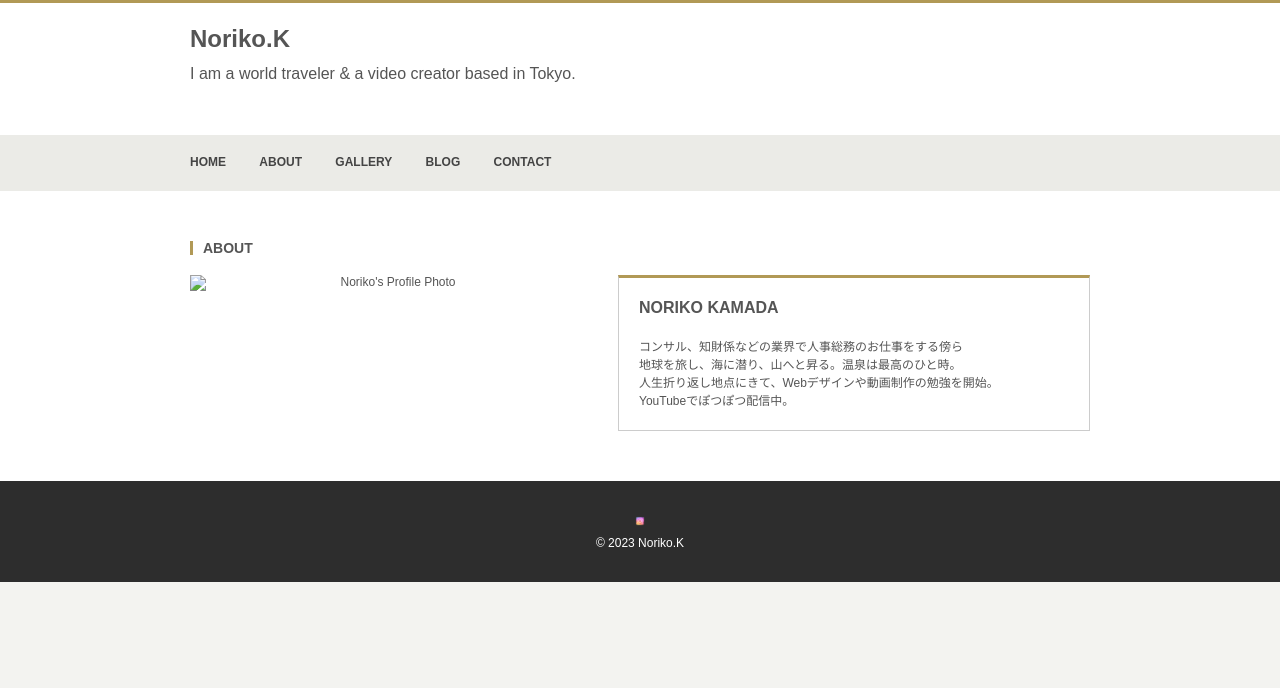
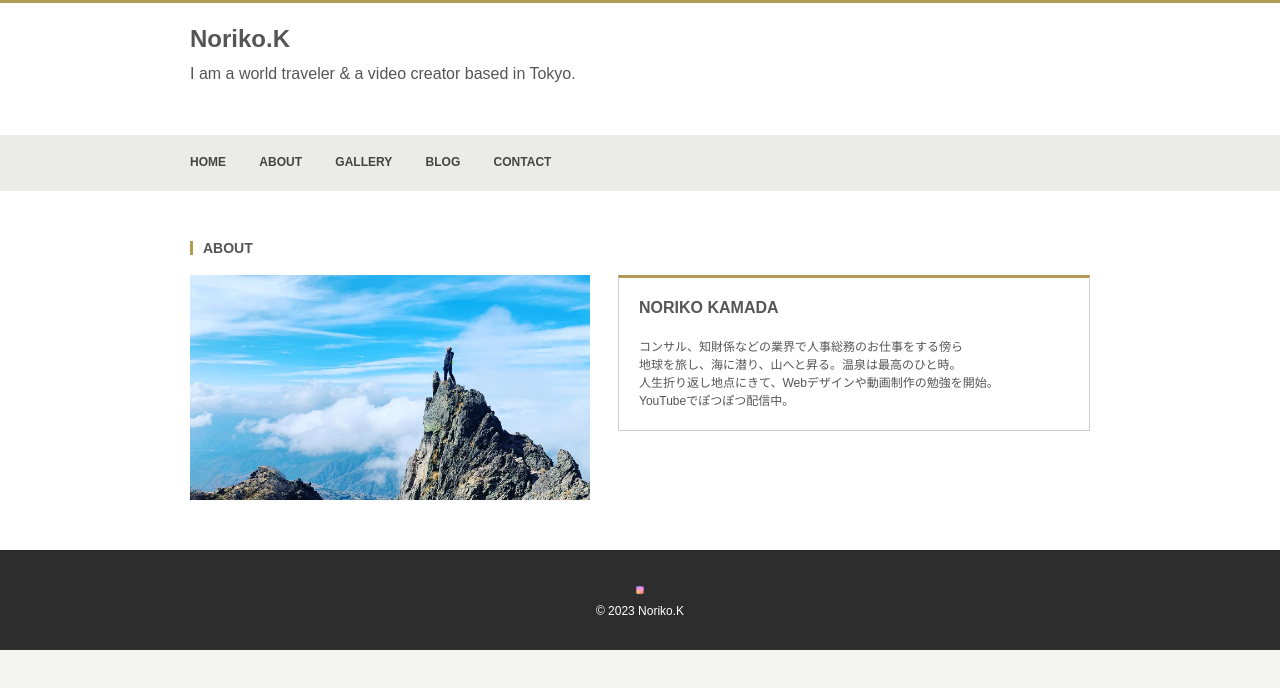
Before and after one commit to Somoh287/Portfolio, a plain HTML site: page about.html in a window 1280 px wide. Drawn offline with Linux system fonts and the light colour scheme; files whose address does not match are found by name.

Commit message:
Update about.html

```diff
--- a/about.html
+++ b/about.html
@@ -36,7 +36,7 @@
         <section>
             <h1>ABOUT</h1>
 
-            <img src="images/Profile_me_mountain.jpg" alt="Noriko's Profile Photo">
+            <img src="https://github.com/Somoh287/Portfolio/blob/main/Profile_me_mountain.jpg" alt="Noriko's Profile Photo">
 
             <div id="description">
                 <h2>NORIKO KAMADA</h2>
```
